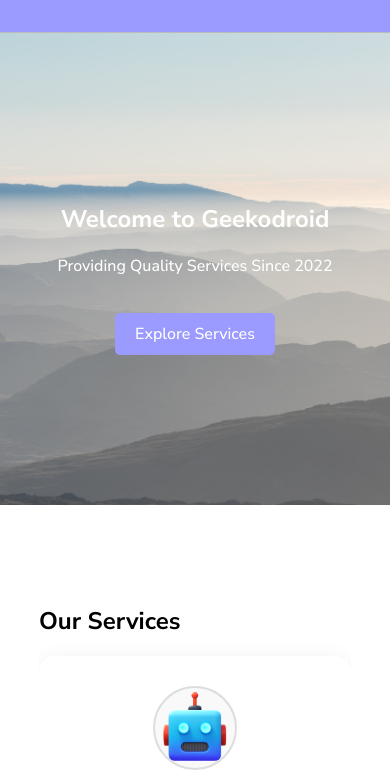
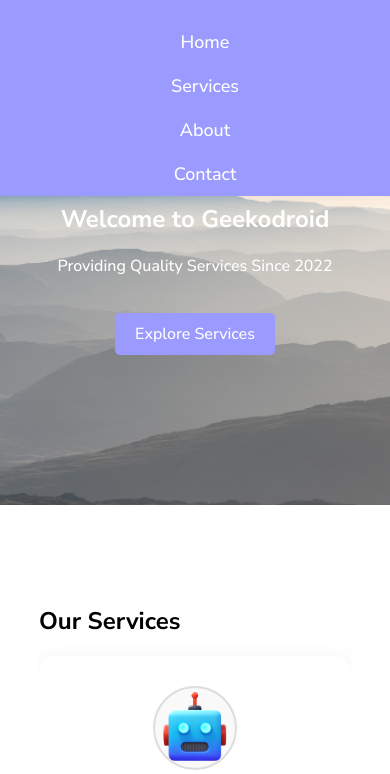
Before and after one commit to Coolmangamer786/ideal-train, a plain HTML site: page index.html in a window 390 px wide. Both pictures are taken after a click on the element 338 px from the left and 50 px from the top of the page. Shown: the part 70-844 px from the top of the page. Drawn offline with Linux system fonts and the light colour scheme.

Commit message:
responsive navbar

```diff
--- a/index.html
+++ b/index.html
@@ -100,5 +100,13 @@
         </div>
     </footer>
 </body>
+<script>
+    // Hamburger menu toggle
+    const hamburger = document.querySelector('.hamburger');
+    const navLinks = document.querySelector('.nav-links');
 
+    hamburger.addEventListener('click', () => {
+      navLinks.classList.toggle('active');
+    });
+  </script>
 </html>
```
